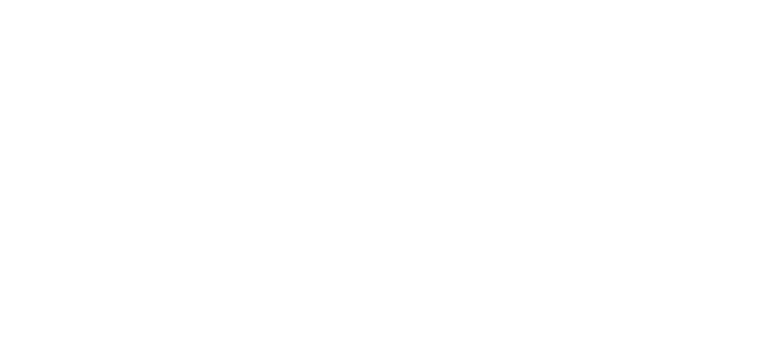
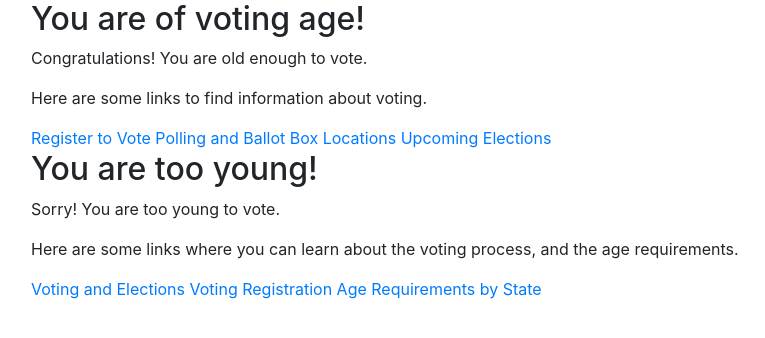
Before and after one commit to shanencross/voting-information, a plain HTML site: page index.html in a window 1280 px wide. Shown: the whole page, without its empty margins (54-819 px from the left). Drawn offline with Linux system fonts and the light colour scheme.

Commit message:
Add basic HTML content

```diff
--- a/index.html
+++ b/index.html
@@ -7,6 +7,27 @@
 	<script src="js/scripts.js"></script>
 </head>
 <body>
+	<div class="container">
+		<div id="of-voting-age">
+			<h2>You are of voting age!</h2>
+			<p>Congratulations! You are old enough to vote.</p>
+			<p>Here are some links to find information about voting.</p>
+
+			<a href="https://vote.gov/">Register to Vote</a>
+			<a href="https://www.vote.org/polling-place-locator/">Polling and Ballot Box Locations</a>
+			<a href="https://ballotpedia.org/Elections_calendar">Upcoming Elections</a>
+		</div>
+
+		<div id="under-voting-age">
+			<h2>You are too young!</h1>
+			<p>Sorry! You are too young to vote.</p>
+			<p>Here are some links where you can learn about the voting process, and the age requirements.</p>
+
+			<a href="https://www.usa.gov/voting">Voting and Elections</a>
+			<a href="https://www.usa.gov/voter-registration-age-requirements">Voting Registration Age Requirements by State</a>
+		</div>
+
+	</div>
 
 </body>
 </html>
```
